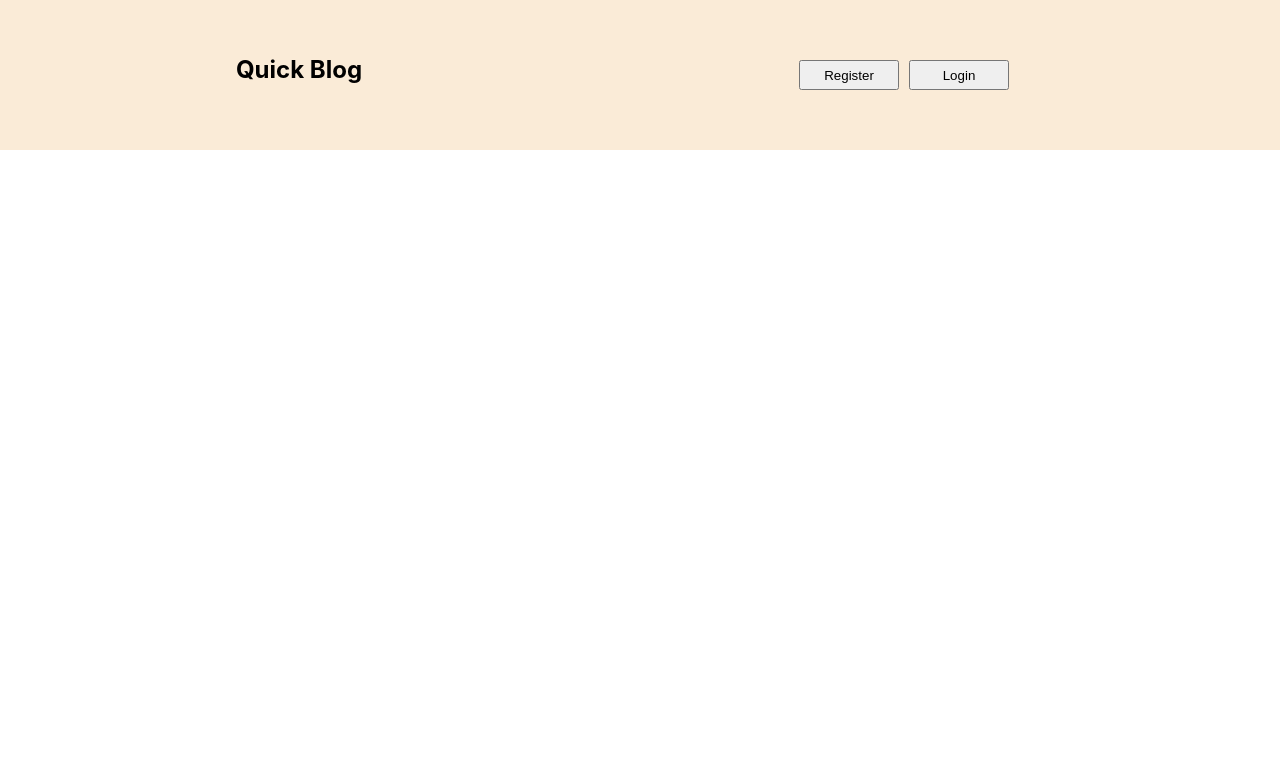
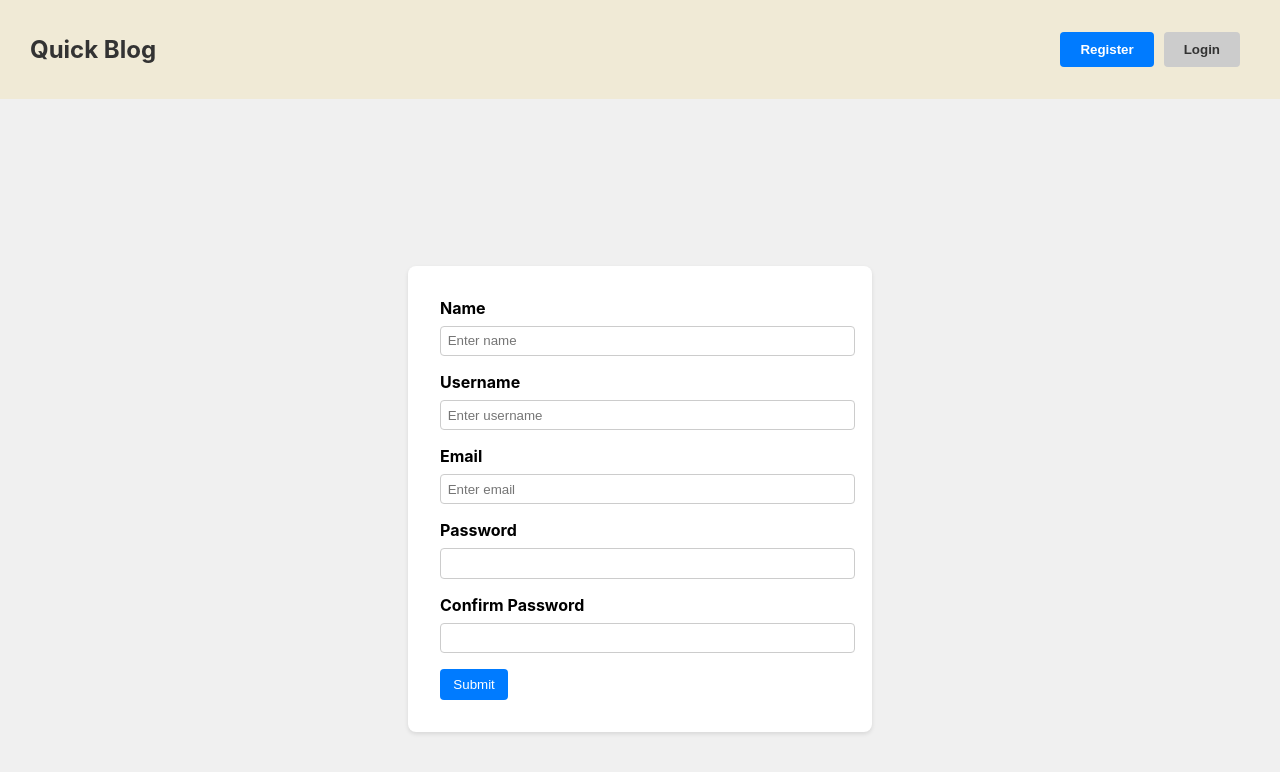
Before and after one commit to dhaneshkumarTech/blog-fronted, a React (Create React App) app: page / in a window 1280 px wide. Shown: the top 772 px of the page. Built offline with nearby package versions, Linux system fonts and the light colour scheme; the HTML template or start-up script is replaced by a standard one.

Commit message:
Component: Home, Register, Login

```diff
--- a/src/App.css
+++ b/src/App.css
@@ -1,27 +1,134 @@
+/* Header */
 .header {
     display: flex;
-    padding: 30px;
-    justify-content: space-around;
-    background-color: antiquewhite;
+    align-items: center;
+    justify-content: space-between;
+    padding: 15px 30px;
+    background-color: #f0ead6; /* A lighter shade of antiquewhite */
+    box-shadow: 0px 3px 10px rgba(0, 0, 0, 0.1);
 }
 
-.title{
-    padding: 5px;
-}
-.header-btn {
-    padding: 30px;
+/* Title */
+.title {
+    font-size: 1.5em;
+    color: #333;
+    font-weight: 700;
 }
 
-.register {
-    padding: 5px;
-    margin-right: 10px;
-    height: 30px;
-    width: 100px;
+/* Header buttons container */
+.header-btn {
+    display: flex;
+    align-items: center;
 }
 
-.login {
-    padding: 5px;
+/* Button common styles */
+.register-btn,
+.login-btn {
+    padding: 10px 20px;
     margin-right: 10px;
-    height: 30px;
-    width: 100px;
+    height: auto;
+    width: auto;
+    border-radius: 4px;
+    cursor: pointer;
+    transition: background-color 0.3s ease;
+    font-weight: 600;
 }
+
+/* Register button specific styles */
+.register-btn {
+    background-color: #007bff;
+    color: white;
+    border: none;
+}
+
+.register-btn:hover {
+    background-color: #0056b3;
+}
+
+/* Login button specific styles */
+.login-btn {
+    background-color: #ccc;
+    color: #333;
+    border: none;
+}
+
+.login-btn:hover {
+    background-color: #bbb;
+}
+
+/* Main container */
+.register {
+    display: flex;
+    justify-content: center;
+    align-items: center;
+    height: 100vh;
+    background-color: #f0f0f0;
+}
+
+/* Form container */
+.register-form {
+    background: #fff;
+    padding: 2em;
+    border-radius: 8px;
+    box-shadow: 0 2px 4px rgba(0, 0, 0, 0.1);
+    width: 400px;
+}
+
+/* Form input groups */
+.name,
+.username,
+.email,
+.password,
+.confirm-password {
+    margin-bottom: 1em;
+}
+
+/* Labels */
+.name label,
+.username label,
+.email label,
+.password label,
+.confirm-password label {
+    display: block;
+    font-weight: bold;
+    margin-bottom: 0.5em;
+}
+
+/* Input fields */
+.name input,
+.username input,
+.email input,
+.password input,
+.confirm-password input {
+    width: 100%;
+    padding: 0.5em;
+    border: 1px solid #ccc;
+    border-radius: 4px;
+    outline: none;
+    transition: border 0.3s ease;
+}
+
+/* Input focus */
+.name input:focus,
+.username input:focus,
+.email input:focus,
+.password input:focus,
+.confirm-password input:focus {
+    border: 1px solid #007bff;
+}
+
+/* Submit Button */
+input[type="Submit"] {
+    background: #007bff;
+    color: #fff;
+    border: none;
+    border-radius: 4px;
+    padding: 0.6em 1em;
+    cursor: pointer;
+    transition: background 0.3s ease;
+}
+
+/* Submit Button on Hover */
+input[type="Submit"]:hover {
+    background: #0056b3;
+}
--- a/src/components/header.js
+++ b/src/components/header.js
@@ -1,14 +1,29 @@
-import React from "react";
+import React, { useState } from "react";
+
+import Register from "./register";
+import Login from "./login";
 
 function Header() {
-    function Register(){}
-    function Login(){}
+    const [isRegistered, setIsRegistered] = useState(false)
+    function clickRegister() {
+        setIsRegistered(false)
+    }
+    function clickLogin() {
+        setIsRegistered(true)
+    }
     return (
-        <div className="header">
-            <h2 className="title">Quick Blog</h2>
-            <div className="header-btn">
-                <button className="register" onClick={Register}>Register</button>
-                <button className="login" onClick={Login}>Login</button>
+        <div >
+            <div className="header">
+                <h2 className="title">Quick Blog</h2>
+                <div className="header-btn">
+                    <button className="register-btn" onClick={clickRegister}>Register</button>
+                    <button className="login-btn" onClick={clickLogin}>Login</button>
+                </div>
+            </div>
+            <div className="forms" >
+                {!isRegistered && < Register />}
+                {isRegistered && < Login />}
+
             </div>
         </div>
     )
--- a/src/components/home.js
+++ b/src/components/home.js
@@ -1,10 +1,11 @@
 import React from "react";
 import Header from "./header";
+function homePage() {
 
-function homePage() {
     return (
         <div>
             <Header />
+
 
         </div>
     )
--- /dev/null
+++ b/src/components/login.js
@@ -0,0 +1,21 @@
+import React from "react";
+
+function Login() {
+    return (
+        <div className="register">
+            <form className="register-form">
+                <div className="username">
+                    <label>Username</label>
+                    <input type="text" name="username" placeholder="Enter username" required />
+                </div>
+                <div className="password">
+                    <label>Password</label>
+                    <input type="password" name="password" required />
+                </div>
+                <input type="Submit" />
+            </form>
+        </div>
+    )
+}
+
+export default Login
--- /dev/null
+++ b/src/components/register.js
@@ -0,0 +1,33 @@
+import React from "react";
+
+function Register() {
+    return (
+        <div className="register">
+            <form className="register-form">
+                <div className="name">
+                    <label>Name</label>
+                    <input type="text" name="name" placeholder="Enter name" required />
+                </div>
+                <div className="username">
+                    <label>Username</label>
+                    <input type="text" name="username" placeholder="Enter username" required />
+                </div>
+                <div className="email">
+                    <label>Email</label>
+                    <input type="email" name="email" placeholder="Enter email" required />
+                </div>
+                <div className="password">
+                    <label>Password</label>
+                    <input type="password" name="password" required />
+                </div>
+                <div className="confirm-password">
+                    <label>Confirm Password</label>
+                    <input type="password" name="confirm-password" required />
+                </div>
+                <input type="Submit" />
+            </form>
+        </div>
+    )
+}
+
+export default Register
```
